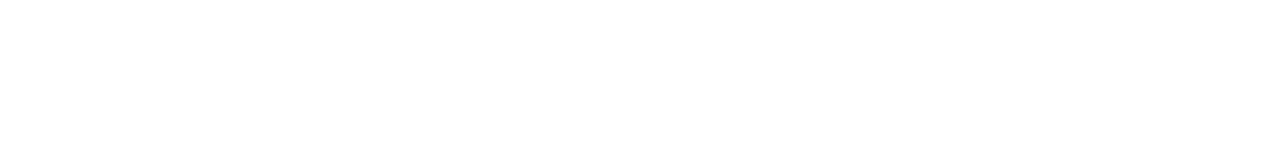
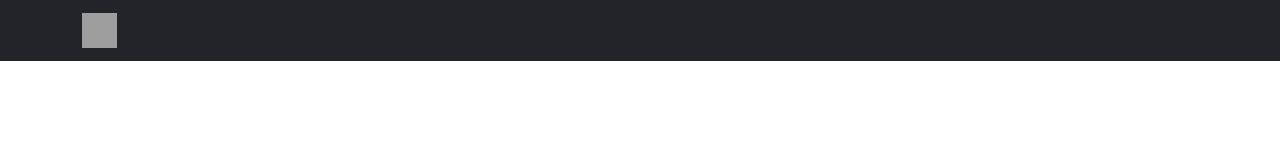
Before and after one commit to nebbering/MyPortfolio, a plain HTML site: page PAGE/index.html in a window 1280 px wide. Drawn offline with nearby package versions, Linux system fonts and the light colour scheme; grey boxes are pictures that could not be loaded.

Commit message:
Update links

```diff
--- a/PAGE/index.html
+++ b/PAGE/index.html
@@ -5,13 +5,19 @@
     <meta name="viewport" content="width=device-width, initial-scale=1.0">
     <link rel="stylesheet" type="text/css" href="/MyPortfolio/bootstrap-5.0.0-beta3-dist/css/bootstrap.min.css">
     <link rel="preconnect" href="https://fonts.gstatic.com">
-    <link rel="preconnect" href="https://fonts.gstatic.com">
+    <link href="https://cdn.jsdelivr.net/npm/bootstrap@5.0.0-beta3/dist/css/bootstrap.min.css" rel="stylesheet" integrity="sha384-eOJMYsd53ii+scO/bJGFsiCZc+5NDVN2yr8+0RDqr0Ql0h+rP48ckxlpbzKgwra6" crossorigin="anonymous">
     <link href="https://fonts.googleapis.com/css2?family=Ubuntu:ital,wght@0,300;0,400;0,700;1,300;1,400;1,700&display=swap" rel="stylesheet">
     <title>Luan Nebbering</title>
 </head>
 <body>
     <header>
-
+        <nav class="navbar navbar-light bg-dark fixed-top">
+            <div class="container">
+              <a class="navbar-brand" href="#">
+                <img src="https://upload.wikimedia.org/wikipedia/commons/8/8b/Eucalyp-Deus_Coffee.png" alt="" width="35" height="35">
+              </a>
+            </div>
+          </nav>
     </header>
 </body>
 </html>
```
Also changed, not shown: PAGE/style.css (added).
